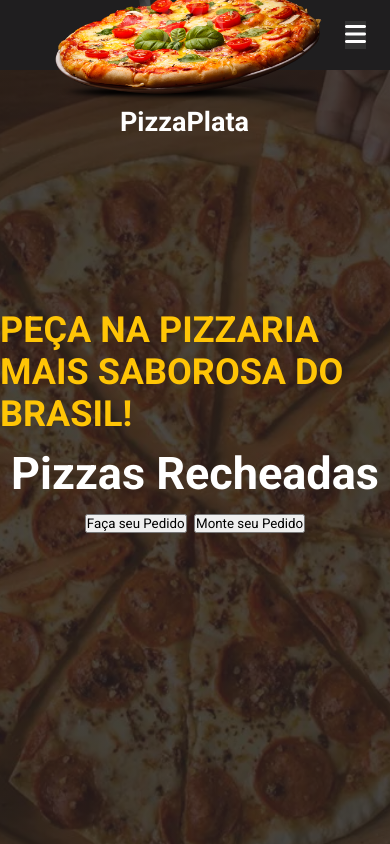
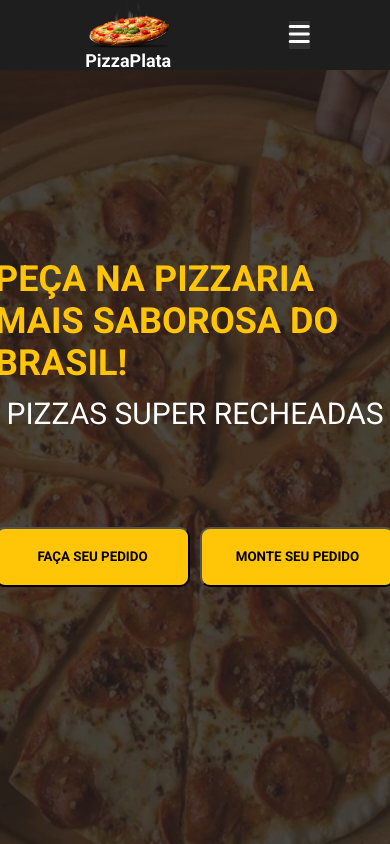
Before and after one commit to Matheus974/Site-Pizzaria, a plain HTML site: page index.html in a window 390 px wide. Drawn offline with nearby package versions, Linux system fonts and the light colour scheme.

Commit message:
Criando botões da minha secção

```diff
--- a/assets/css/style.css
+++ b/assets/css/style.css
@@ -33,7 +33,7 @@ html {
 }
 
 .logo {
-    width: 80px;
+    width: 8rem;
     height: auto;
     display: flex;
     align-items: center;
@@ -179,12 +179,44 @@ html {
 .conteudo-principal h1 {
     color: #Ffc506;
     font-size: 3rem;
+    font-weight: 600;
     text-transform: uppercase;
     margin-bottom: 1rem;
 }
 
 .conteudo-principal h2 {
     color: white;
+    font-weight: 400;
+    font-size: 2.5rem;
+    text-transform: uppercase;
+    margin-bottom: 3rem;
+
+}
+
+.conteudo-principal button {
+    background-color: #Ffc506;
+    text-transform: uppercase;
+    width: 195px;
+    height: 60px;
+    cursor: pointer;
+    border-radius: 10px;
+    color: black;
+    font-weight: 700;
+    margin-top: 5rem;
+    transition: all 400ms ease-in;
+}
+
+.conteudo-principal button:hover {
+    border: solid 1px #Ffc506;
+    background-color: transparent;
+    color: #Ffc506;
+
+}
+
+.butaoPrincipal {
+    display: flex;
+    width: 400px;
+    justify-content: space-between;
 }
 
 
@@ -200,14 +232,8 @@ html {
         justify-content: space-around;
     }
 
-    .logo {
-        font-size: 18px;
-        width: auto;
-    }
 
-    .logoFoto {
-        width: 80px;
-    }
+
 
 
     .nav-links-desktop {
@@ -221,13 +247,5 @@ html {
 
 @media (max-width: 350px) {
 
-    .logo {
-        font-size: 18px;
-        width: auto;
-    }
-
-    .logoFoto {
-        width: 70px;
-    }
 
 }
--- a/index.html
+++ b/index.html
@@ -31,7 +31,8 @@
                     <li><a href="#">Cardápio</a></li>
                     <li><a href="#">Sobre Nós</a></li>
                     <li><a href="#">Pedido</a></li>
-                    <li><a href="#"><i class="instagram"></i></a></li>
+                    <li><a href="#">Contatos</a></li>
+                    <li><a href="#"><i class="bi bi-instagram"></i></a></li>
 
                 </ul>
 
@@ -69,7 +70,7 @@
             <div class="conteudo-principal">
 
                 <h1>Peça na Pizzaria mais saborosa do Brasil!</h1>
-                <h2>Pizzas Recheadas</h2>
+                <h2>Pizzas Super Recheadas</h2>
 
                 <div class="butaoPrincipal">
 
```
